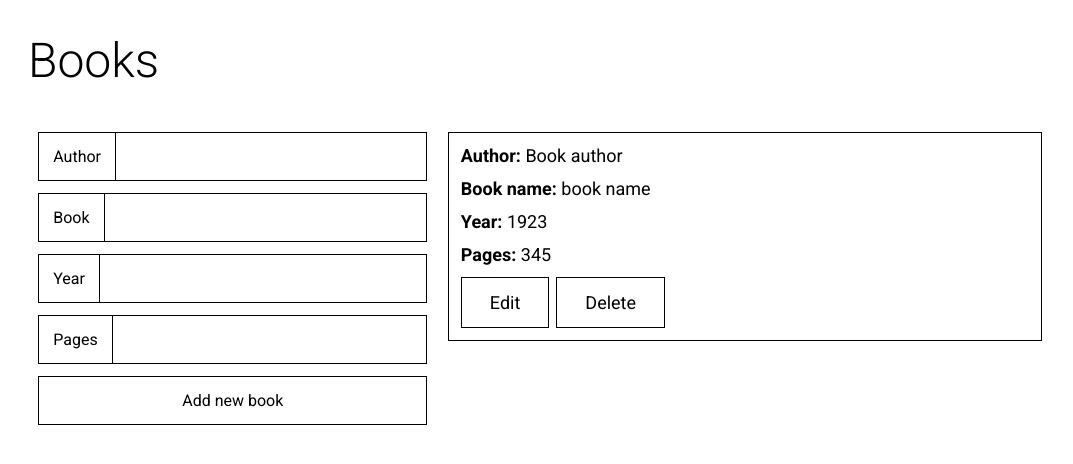
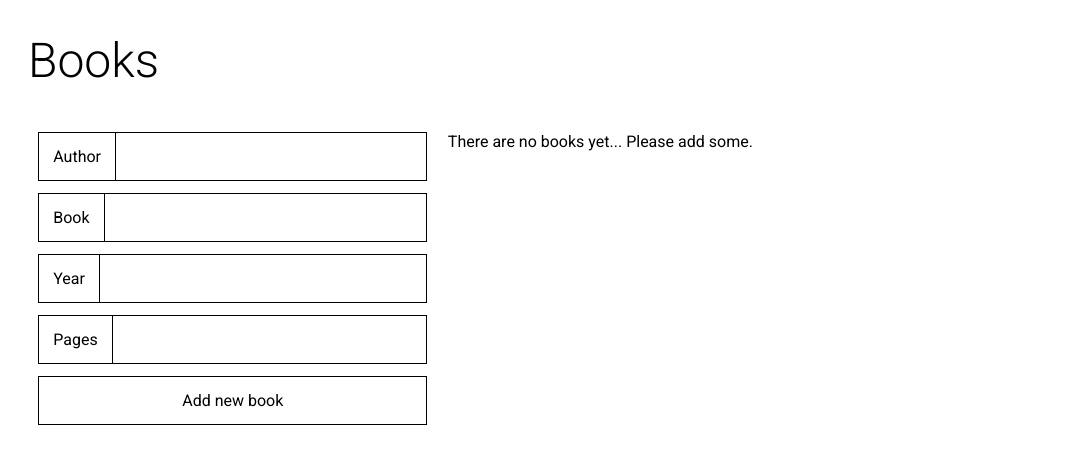
Before and after one commit to romankrru/books, a React app: page / in a window 1280 px wide. Shown: the top 464 px of the page, without its empty margins (100-1173 px from the left). Built offline with nearby package versions, Linux system fonts and the light colour scheme.

Commit message:
Connect books render to store

```diff
--- a/src/containers/BooksList/BooksList.js
+++ b/src/containers/BooksList/BooksList.js
@@ -5,19 +5,7 @@ import List from '../../components/List/List';
 import BookCard from '../../components/BookCard/BookCard';
 
 const BooksList = props => {
-  console.log(props)
-
-  const booksMock = [
-    {
-      id: 1,
-      author: 'Book author',
-      name: 'book name',
-      year: '1923',
-      pages: '345'
-    }
-  ]
-
-  const books = booksMock.map(book => {
+  const books = props.booksList.map(book => {
     return (
       <BookCard
         key={book.id}
@@ -28,7 +16,10 @@ const BooksList = props => {
 
   return (
     <List>
-      {books}
+      { books.length ?
+        books :
+        'There are no books yet... Please add some.'
+      }
     </List>
   );
 };
```
